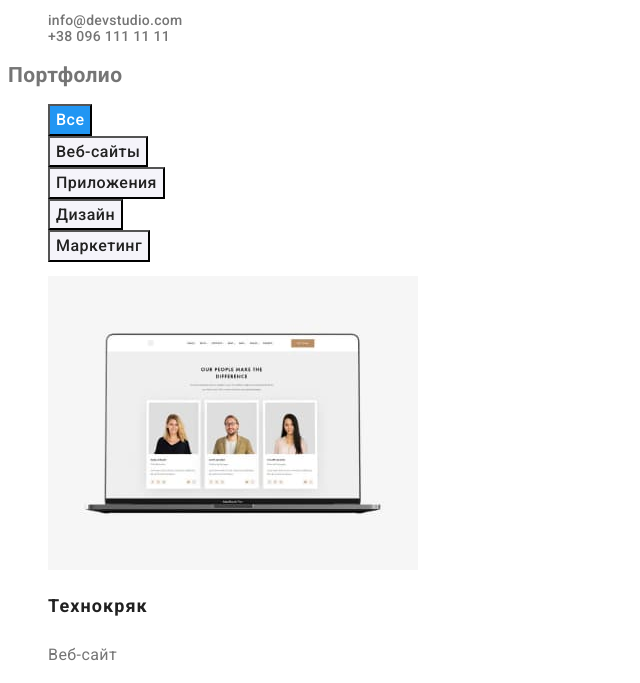
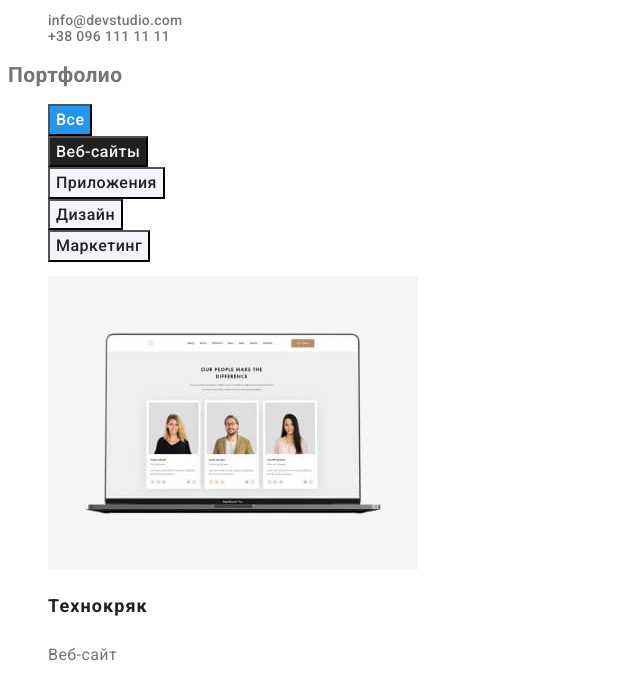
Before and after one commit to OlgaOnoshko/goit-markup-hw-02, a plain HTML site: page portfolio.html in a window 1280 px wide. Both pictures are taken after a click on the button "Веб-сайты". Shown: the part 106-789 px from the top of the page, without its empty margins (0-640 px from the left). Drawn offline with Linux system fonts and the light colour scheme.

Commit message:
До здачі

```diff
--- a/css/styles.css
+++ b/css/styles.css
@@ -18,7 +18,6 @@
 /* фон Герой і футер #2F303A */
 /* напівпорзорий білий rgba(255, 255, 255, 0,6); */
 
-/* перевірити чи варто робити для боді 14й фонтсайз по замовчуванню */
 body {
   font-family: Roboto, -apple-system, BlinkMacSystemFont, "Segoe UI", Oxygen,
     Ubuntu, Cantarell, "Open Sans", "Helvetica Neue", sans-serif;
@@ -32,7 +31,6 @@ body {
 }
 
 /* лого */
-
 .logo {
   color: var(--logo-color);
   font-family: Raleway, -apple-system, BlinkMacSystemFont, "Segoe UI", Oxygen,
@@ -80,13 +78,21 @@ body {
 }
 
 /* списки */
-ul {
+.site-nav,
+.header-contacts,
+.features,
+.whatwedo,
+.team,
+.footer-contact,
+.gallery-nav,
+.gallery {
   list-style: none;
 }
 
 /* герой */
 .hero {
   background-color: var(--hero-footer-background-color);
+  text-align: center;
 }
 .hero .hero-title {
   color: var(--main-background-hero-adress-color);
@@ -94,7 +100,7 @@ ul {
   font-weight: 900;
   font-size: 44px;
   line-height: 1.37;
-  text-align: center;
+  /* text-align: center; */
 }
 
 /* заголовки секцій */
@@ -104,7 +110,7 @@ ul {
 }
 .section-title {
   font-style: normal;
-  font-weight: bold;
+  font-weight: 700;
   font-size: 36px;
   line-height: 1.2;
   text-align: center;
@@ -131,13 +137,11 @@ ul {
   font-weight: 500;
   font-size: 16px;
   line-height: 1.2;
-  /* identical to box height */
   text-align: center;
 }
 .team-position {
   font-size: 16px;
   line-height: 1.2;
-  /* identical to box height */
   text-align: center;
 }
 
@@ -146,7 +150,6 @@ ul {
   color: var(--secondary-header-color);
   font-size: 18px;
   line-height: 2;
-  /* identical to box height, or 200% */
   letter-spacing: 0.06em;
 }
 .gallery-work {
@@ -189,20 +192,38 @@ ul {
 .button {
   color: var(--secondary-header-color);
   background-color: var(--team-section-background-color);
+  cursor: pointer;
   font-family: inherit;
   font-weight: 500;
   font-size: 16px;
   line-height: 1.6;
   letter-spacing: 0.03em;
 }
+.button:hover,
+.button:focus {
+  color: var(--team-section-background-color);
+  background-color: var(--secondary-header-color);
+}
+
+/* кнопка героя */
 .hero-button {
   font-size: 16px;
   line-height: 1.8;
   display: flex;
-  align-items: center;
   text-align: center;
   letter-spacing: 0.06em;
 }
+
+.hero-button {
+  display: inline-block;
+}
+
+.hero .hero-button:hover,
+.hero .hero-button:focus {
+  color: var(--blue-accent);
+  background-color: var(--main-background-hero-adress-color);
+}
+
 .button.primary {
   color: var(--main-background-hero-adress-color);
   background-color: var(--blue-accent);
--- a/portfolio.html
+++ b/portfolio.html
@@ -33,7 +33,8 @@
         <!--Кнопки фільтра Сховати заголовок???-->
         <section>
         <h1>Портфолио</h1>
-        <ul>
+        <div>
+        <ul class="gallery-nav">
             <li>
                 <button type="button" class="button primary">Все</button>
             </li>
@@ -50,9 +51,9 @@
                 <button type="button" class="button">Маркетинг</button>
             </li>
         </ul>
+        </div>
         <!--Альбом  -->
-        <section>
-            <ul class="gallery">
+        <ul class="gallery">
                 <li>
                     <a href="" class="link">
                         <img src="./images/porfolio/technocrack.jpg" alt="Технокряк" width="370" height="294">
@@ -118,7 +119,6 @@
                 </li>
             </ul>
         </section>
-        </section>
     </main>
     <!--Адрес-->
     <footer class="footer">
```
Also changed, not shown: index.html (+1 -1 lines).
